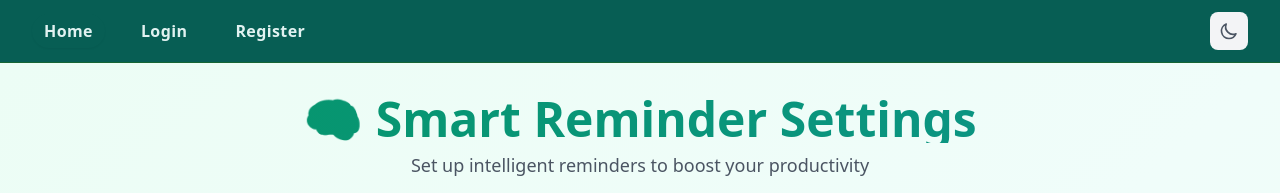
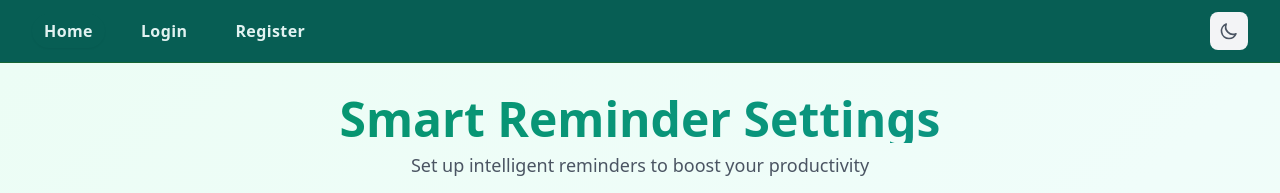
Before and after one commit to nst-sdc/Screentime-recoder, a React (Vite) app in the folder client/: page /reminders in a window 1280 px wide. Shown: the top 193 px of the page. Built offline with nearby package versions, Linux system fonts and the light colour scheme; no server answers.

Commit message:
made ui enhancements

```diff
--- a/client/src/pages/Reminders.jsx
+++ b/client/src/pages/Reminders.jsx
@@ -283,7 +283,7 @@ const Reminders = () => {
         {/* Header */}
         <div className="text-center mb-8">
           <h1 className="text-4xl sm:text-5xl font-bold bg-gradient-to-r from-emerald-600 to-teal-600 bg-clip-text text-transparent mb-2">
-            🧠 Smart Reminder Settings
+             Smart Reminder Settings
           </h1>
           <p className="text-gray-600 dark:text-gray-300 text-lg">
             Set up intelligent reminders to boost your productivity
@@ -351,13 +351,10 @@ const Reminders = () => {
                   />
                 </div>
 
-                {/* Target Inputs */}
                 {renderTargetInputs()}
 
-                {/* Time Input */}
                 {renderTimeInput()}
 
-                {/* Repeat Options */}
                 {renderRepeatOptions()}
 
                 {/* Notification Type */}
```
